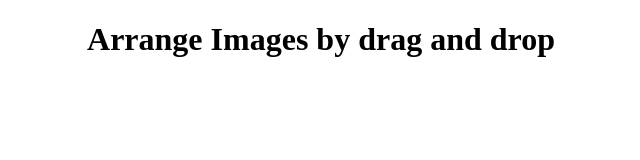
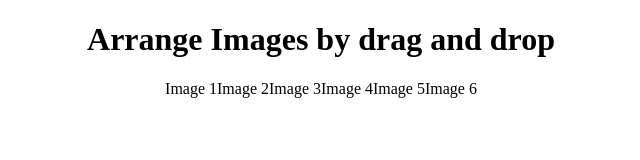
Before and after one commit to acciojob/Better-Instagram-Anjlesh-Wasule, a website: page main.html in a window 1280 px wide. Shown: the whole page, without its empty margins (319-959 px from the left). Drawn offline with Linux system fonts and the light colour scheme.

Commit message:
created a submission

```diff
--- a/main.html
+++ b/main.html
@@ -11,13 +11,12 @@
   <body>
     <h1 style="text-align: center">Arrange Images by drag and drop</h1>
     <div class="flex" id="parent">
-	  <div id="drag1" draggable="true" class="image"></div>
-	  <div id="drag2" draggable="true" class="image"></div>
-	  <div id="drag3" draggable="true" class="image"></div>
-	  <div id="drag4" draggable="true" class="image"></div>
-	  <div id="drag5" draggable="true" class="image"></div>
-	  <div id="drag6" draggable="true" class="image"></div>
-</div>
-
+      <div draggable="true" class="image" >Image 1</div>
+      <div draggable="true" class="image" >Image 2</div>
+      <div draggable="true" class="image" >Image 3</div>
+      <div draggable="true" class="image" >Image 4</div>
+      <div draggable="true" class="image" >Image 5</div>
+      <div draggable="true" class="image" >Image 6</div>
+    </div>
   </body>
 </html>
```
